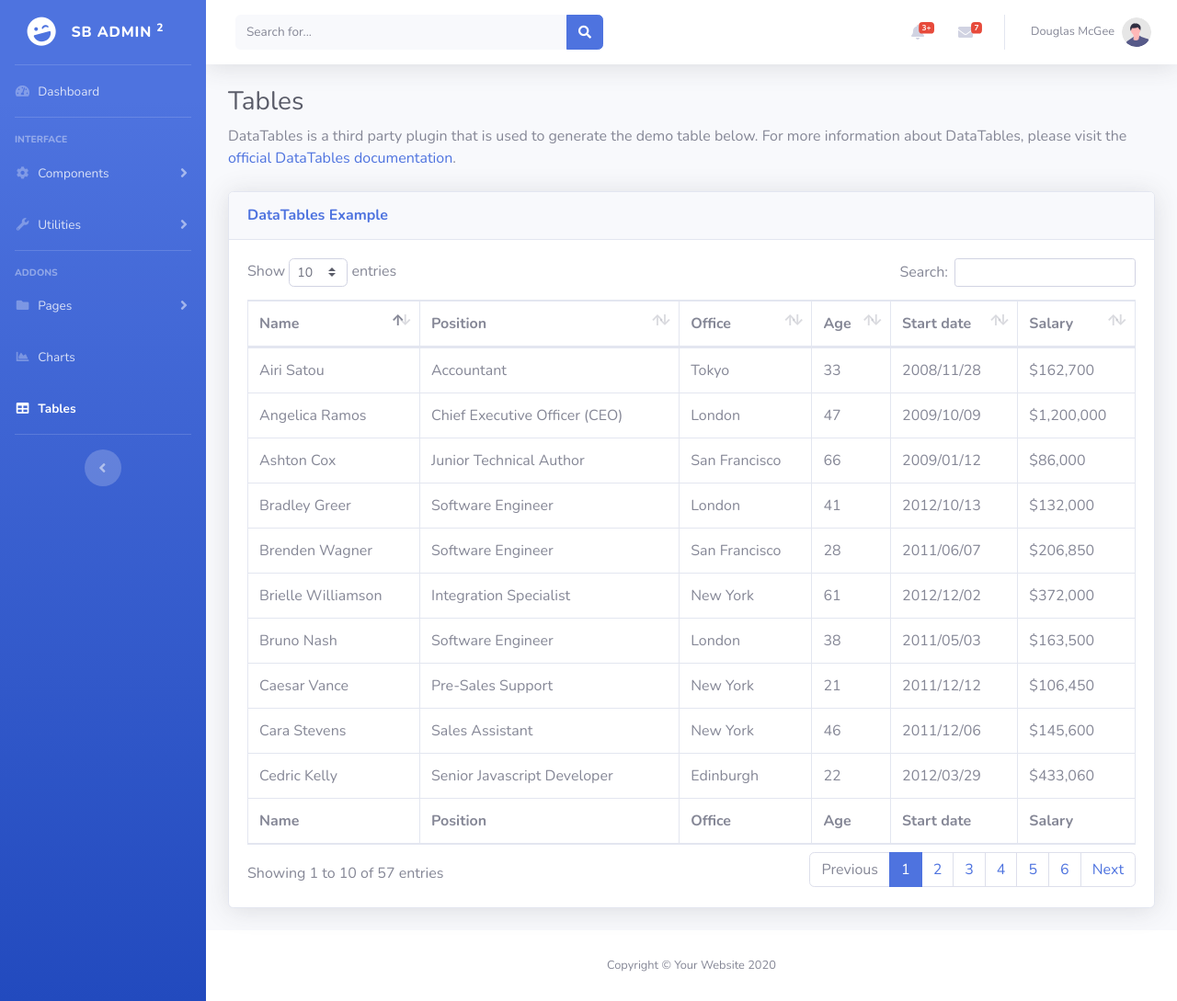
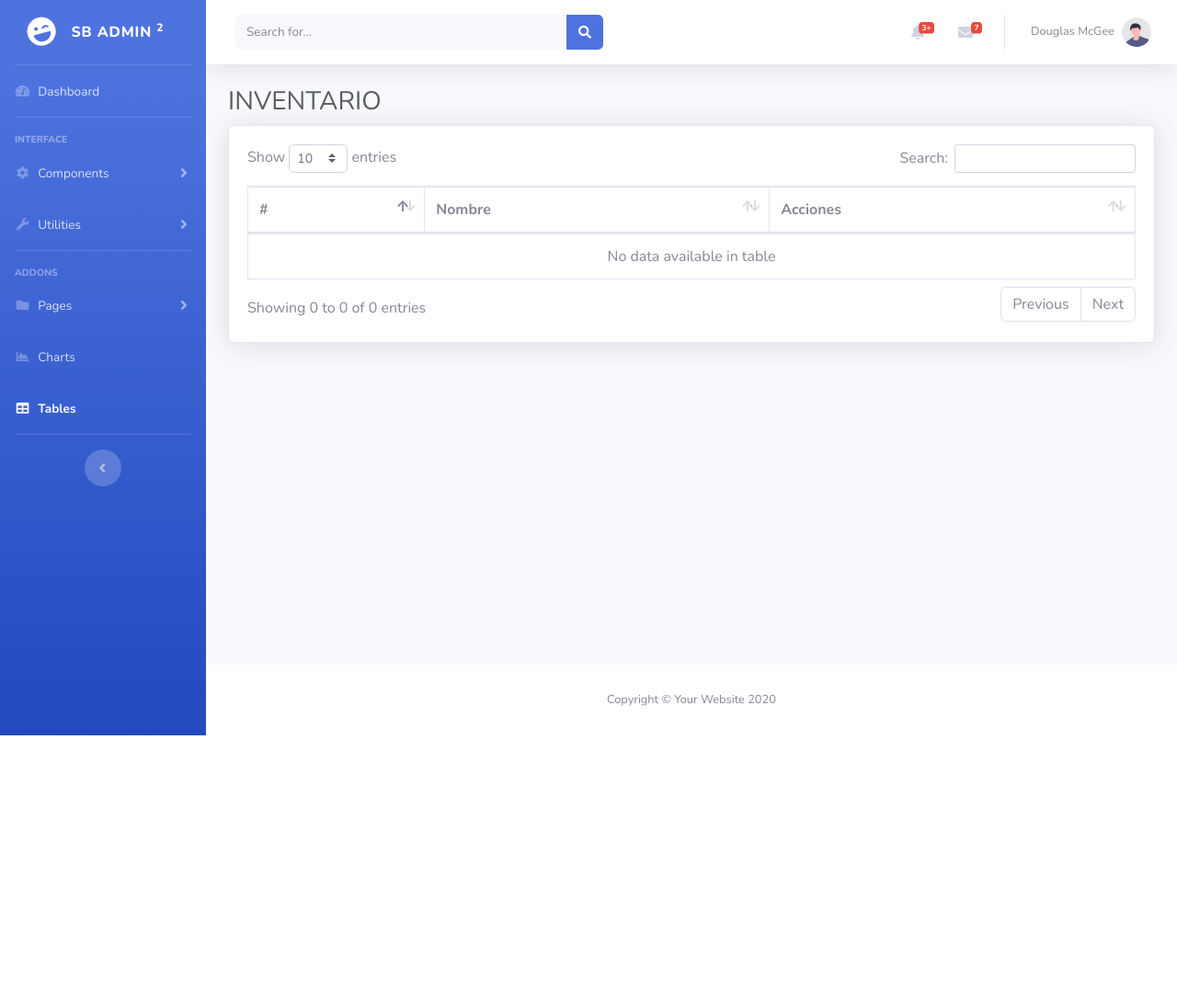
Before and after one commit to emirocampo/modulo_web, a Flask app: template templates/inventario/tables.html in a window 1280 px wide. Shown: the whole page at 92% size. After the commit the page ends 800 px from the top, so only its background shows below. Run offline with Flask 3, Linux system fonts and the light colour scheme; the template is opened without the code that fills it, so the values that code supplies are empty; some libraries are stand-ins or nearby versions.

Commit message:
se agrega tabla de inventario

```diff
--- a/templates/inventario/tables.html
+++ b/templates/inventario/tables.html
@@ -12,16 +12,16 @@
     <title>SB Admin 2 - Tables</title>
 
     <!-- Custom fonts for this template -->
-    <link href="vendor/fontawesome-free/css/all.min.css" rel="stylesheet" type="text/css">
+    <link href="../../static/vendor/fontawesome-free/css/all.min.css" rel="stylesheet" type="text/css">
     <link
         href="https://fonts.googleapis.com/css?family=Nunito:200,200i,300,300i,400,400i,600,600i,700,700i,800,800i,900,900i"
         rel="stylesheet">
 
     <!-- Custom styles for this template -->
-    <link href="css/sb-admin-2.min.css" rel="stylesheet">
+    <link href="../../static/css/sb-admin-2.min.css" rel="stylesheet">
 
     <!-- Custom styles for this page -->
-    <link href="vendor/datatables/dataTables.bootstrap4.min.css" rel="stylesheet">
+    <link href="../../static/vendor/datatables/dataTables.bootstrap4.min.css" rel="stylesheet">
 
 </head>
 
@@ -364,40 +364,30 @@
                 <div class="container-fluid">
 
                     <!-- Page Heading -->
-                    <h1 class="h3 mb-2 text-gray-800">Tables</h1>
-                    <p class="mb-4">DataTables is a third party plugin that is used to generate the demo table below.
-                        For more information about DataTables, please visit the <a target="_blank"
-                            href="https://datatables.net">official DataTables documentation</a>.</p>
+                    <h1 class="h3 mb-2 text-gray-800">INVENTARIO</h1>
 
-                    <!-- DataTales Example -->
+                                        <!-- DataTales Example -->
                     <div class="card shadow mb-4">
-                        <div class="card-header py-3">
+                        <!--<div class="card-header py-3">
                             <h6 class="m-0 font-weight-bold text-primary">DataTables Example</h6>
-                        </div>
+                        </div> -->
                         <div class="card-body">
                             <div class="table-responsive">
                                 <table class="table table-bordered" id="dataTable" width="100%" cellspacing="0">
                                     <thead>
                                         <tr>
-                                            <th>Name</th>
-                                            <th>Position</th>
-                                            <th>Office</th>
-                                            <th>Age</th>
-                                            <th>Start date</th>
-                                            <th>Salary</th>
+                                            <th>#</th>
+                                            <th>Nombre</th>
+                                            <th>Acciones</th>
+
                                         </tr>
                                     </thead>
-                                    <tfoot>
-                                        <tr>
-                                            <th>Name</th>
-                                            <th>Position</th>
-                                            <th>Office</th>
-                                            <th>Age</th>
-                                            <th>Start date</th>
-                                            <th>Salary</th>
-                                        </tr>
+                                      <tfoot>
+
                                     </tfoot>
-                                    <tbody>
+                                    <!-- contenido de la plantilla-->
+                                    <div>
+                                    <!-- <tbody>
                                         <tr>
                                             <td>Tiger Nixon</td>
                                             <td>System Architect</td>
@@ -854,7 +844,8 @@
                                             <td>2011/01/25</td>
                                             <td>$112,000</td>
                                         </tr>
-                                    </tbody>
+                                    </tbody> -->
+                                   </div>
                                 </table>
                             </div>
                         </div>
@@ -908,21 +899,21 @@
     </div>
 
     <!-- Bootstrap core JavaScript-->
-    <script src="vendor/jquery/jquery.min.js"></script>
-    <script src="vendor/bootstrap/js/bootstrap.bundle.min.js"></script>
+    <script src="../../static/vendor/jquery/jquery.min.js"></script>
+    <script src="../../static/vendor/bootstrap/js/bootstrap.bundle.min.js"></script>
 
     <!-- Core plugin JavaScript-->
-    <script src="vendor/jquery-easing/jquery.easing.min.js"></script>
+    <script src="../../static/vendor/jquery-easing/jquery.easing.min.js"></script>
 
     <!-- Custom scripts for all pages-->
-    <script src="js/sb-admin-2.min.js"></script>
+    <script src="../../static/js/sb-admin-2.min.js"></script>
 
     <!-- Page level plugins -->
-    <script src="vendor/datatables/jquery.dataTables.min.js"></script>
-    <script src="vendor/datatables/dataTables.bootstrap4.min.js"></script>
+    <script src="../../static/vendor/datatables/jquery.dataTables.min.js"></script>
+    <script src="../../static/vendor/datatables/dataTables.bootstrap4.min.js"></script>
 
     <!-- Page level custom scripts -->
-    <script src="js/demo/datatables-demo.js"></script>
+    <script src="../../static/js/demo/datatables-demo.js"></script>
 
 </body>
 
```
